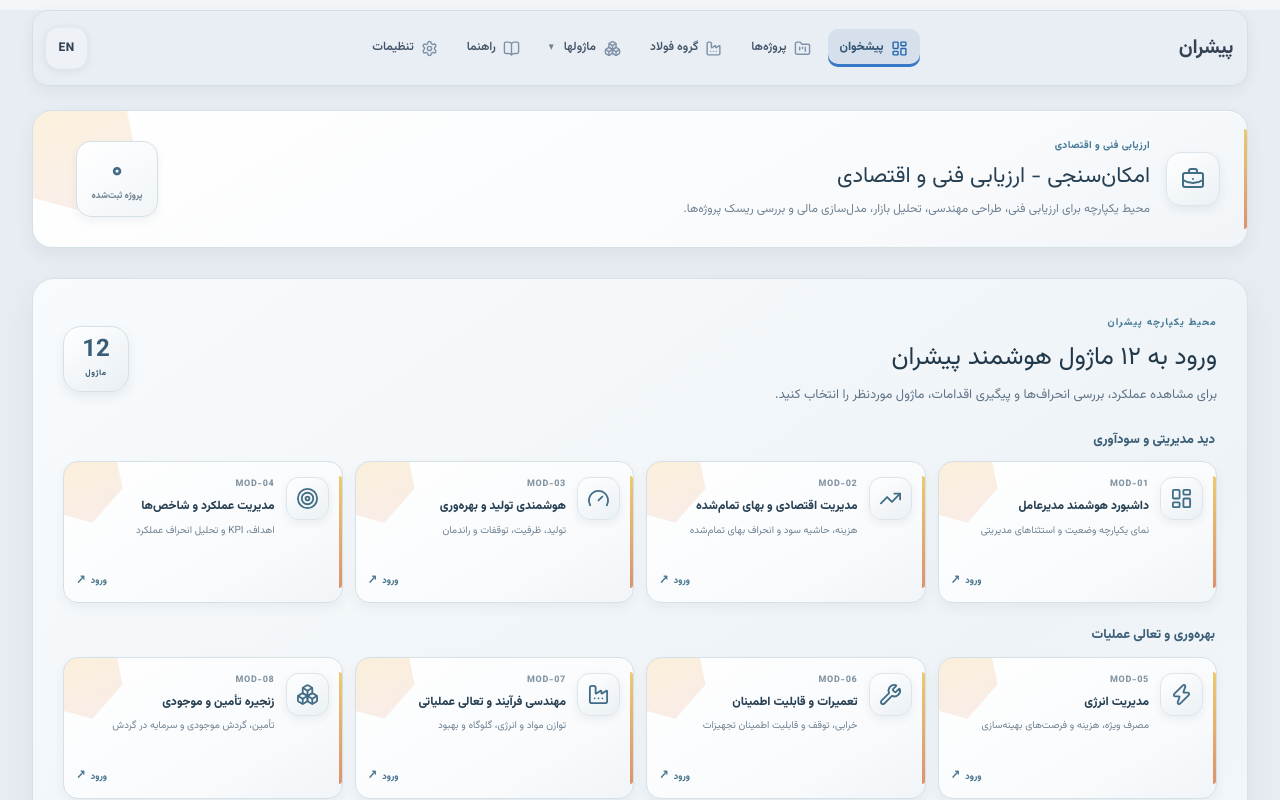
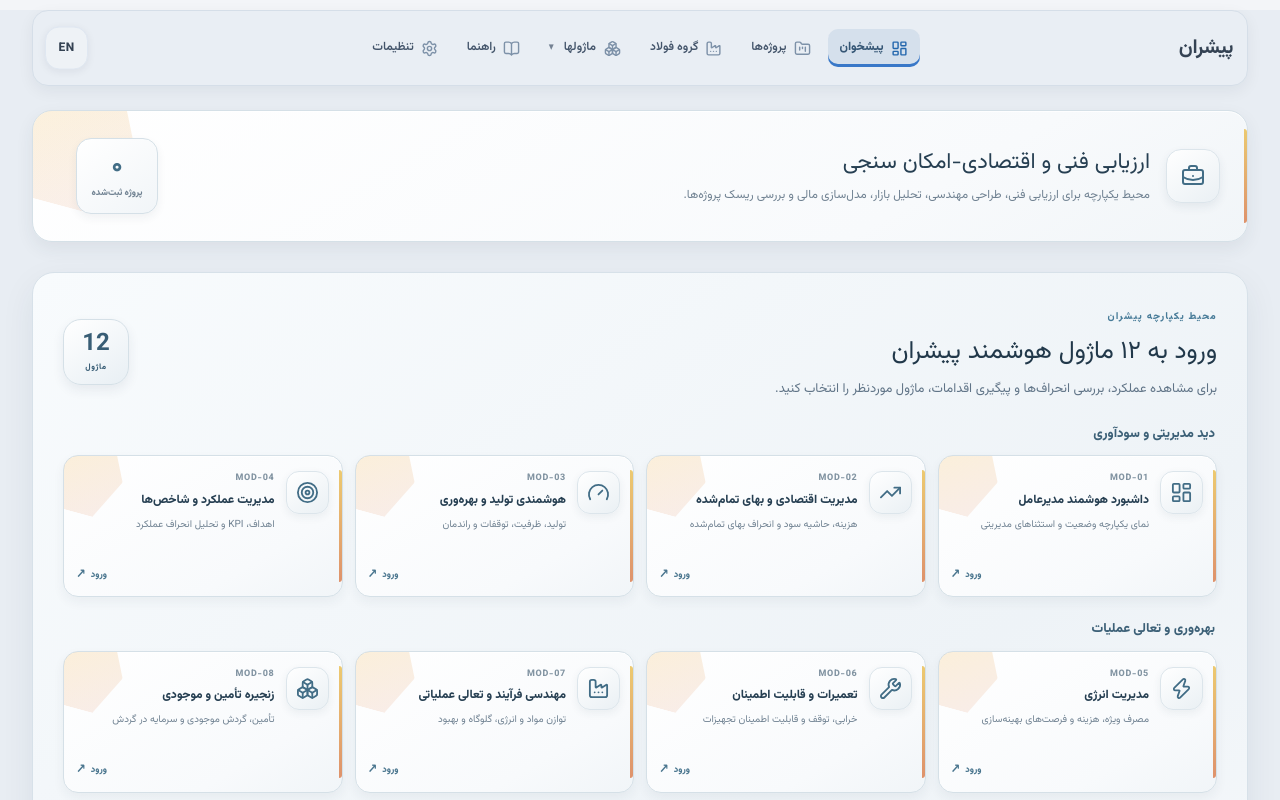
Before and after one commit to nrazaniemail-ship-it/pishran, a React (Vite) app in the folder frontend/: page / in a window 1280 px wide. Shown: the top 800 px of the page. Built offline with nearby package versions, Linux system fonts and the light colour scheme.

Commit message:
Update feasibility assessment heading

```diff
--- a/frontend/src/App.tsx
+++ b/frontend/src/App.tsx
@@ -328,8 +328,7 @@ export default function App() {
       <section className="feasibility-launcher-card" aria-labelledby="feasibility-launcher-title" role="link" tabIndex={0} onClick={() => navigateTo('projects')} onKeyDown={event => { if (event.key === 'Enter' || event.key === ' ') { event.preventDefault(); navigateTo('projects') } }}>
         <div className="feasibility-launcher-icon"><BriefcaseBusiness size={24}/></div>
         <div className="feasibility-launcher-copy">
-          <span className="feasibility-launcher-eyebrow">{isEn ? 'FEASIBILITY & INVESTMENT ASSESSMENT' : 'ارزیابی فنی و اقتصادی'}</span>
-          <h1 id="feasibility-launcher-title">{isEn ? 'Feasibility – Technical & Economic Assessment' : 'امکان‌سنجی - ارزیابی فنی و اقتصادی'}</h1>
+          <h1 id="feasibility-launcher-title">{isEn ? 'Technical & Economic Assessment – Feasibility Study' : 'ارزیابی فنی و اقتصادی-امکان سنجی'}</h1>
           <p>{isEn ? 'Integrated technical, engineering, market and financial assessment, with project risk analysis.' : 'محیط یکپارچه برای ارزیابی فنی، طراحی مهندسی، تحلیل بازار، مدل‌سازی مالی و بررسی ریسک پروژه‌ها.'}</p>
         </div>
         <div className="feasibility-project-count" aria-label={isEn ? `${projects.length} registered projects` : `${projects.length} پروژه ثبت‌شده`}>
```
